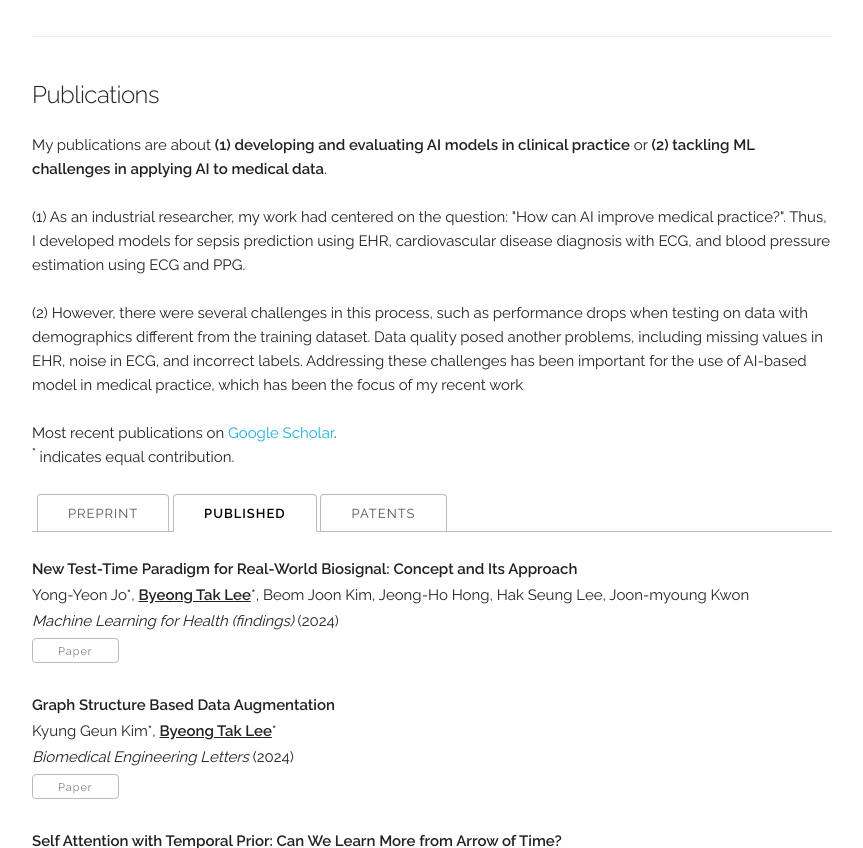
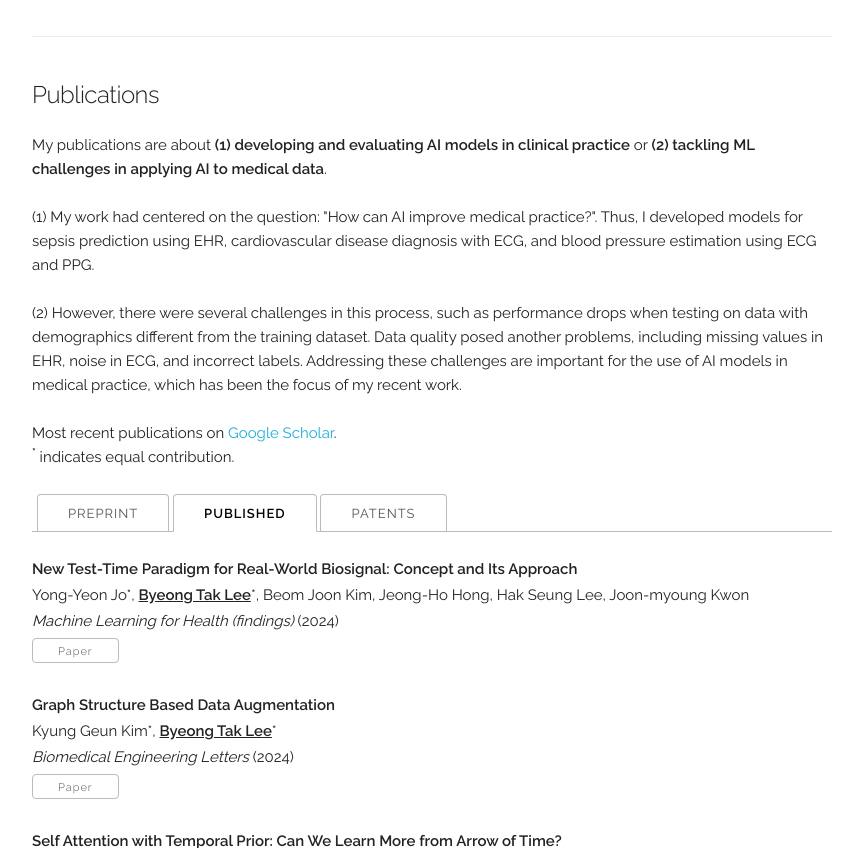
Before and after one commit to byeongtak/byeongtak.github.io, a Jekyll site: the page built from index.html, in a window 1280 px wide and 900 px high, scrolled down 1352 px, cut to the strip 52-900 px from the top of the window. Shown: the whole strip, without its empty margins (208-1071 px from the left). Built offline with Jekyll 4.4.1, drawn with Linux system fonts in a browser that asks for light colours.

Commit message:
Update index.html

```diff
--- a/index.html
+++ b/index.html
@@ -97,13 +97,13 @@ layout: default
 	My publications are about <b>(1) developing and evaluating AI models in clinical practice</b> or <b>(2) tackling ML challenges in applying AI to medical data</b>.
 	<br>
 	<br>
-	(1) As an industrial researcher, my work had centered on the question: "How can AI improve medical practice?".
+	(1) My work had centered on the question: "How can AI improve medical practice?".
 	Thus, I developed models for sepsis prediction using EHR, cardiovascular disease diagnosis with ECG, and blood pressure estimation using ECG and PPG.
 	<br>
 	<br>
 	(2) However, there were several challenges in this process, such as performance drops when testing on data with demographics different from the training dataset.
 	Data quality posed another problems, including missing values in EHR, noise in ECG, and incorrect labels.
-	Addressing these challenges has been important for the use of AI-based model in medical practice, which has been the focus of my recent work
+	Addressing these challenges are important for the use of AI models in medical practice, which has been the focus of my recent work.
 	<br>
 	<br>
 
```
